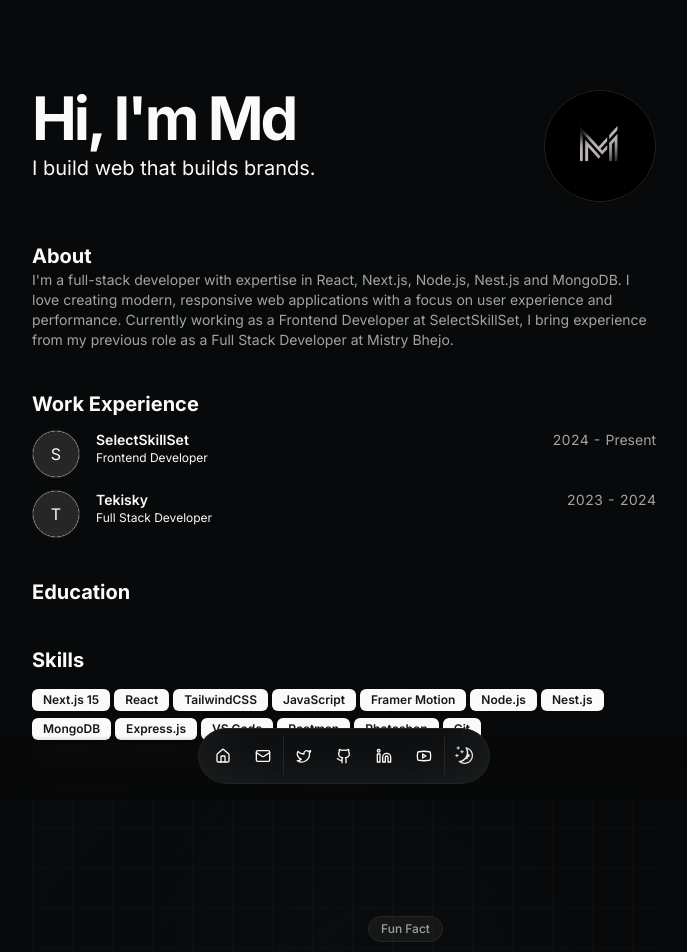
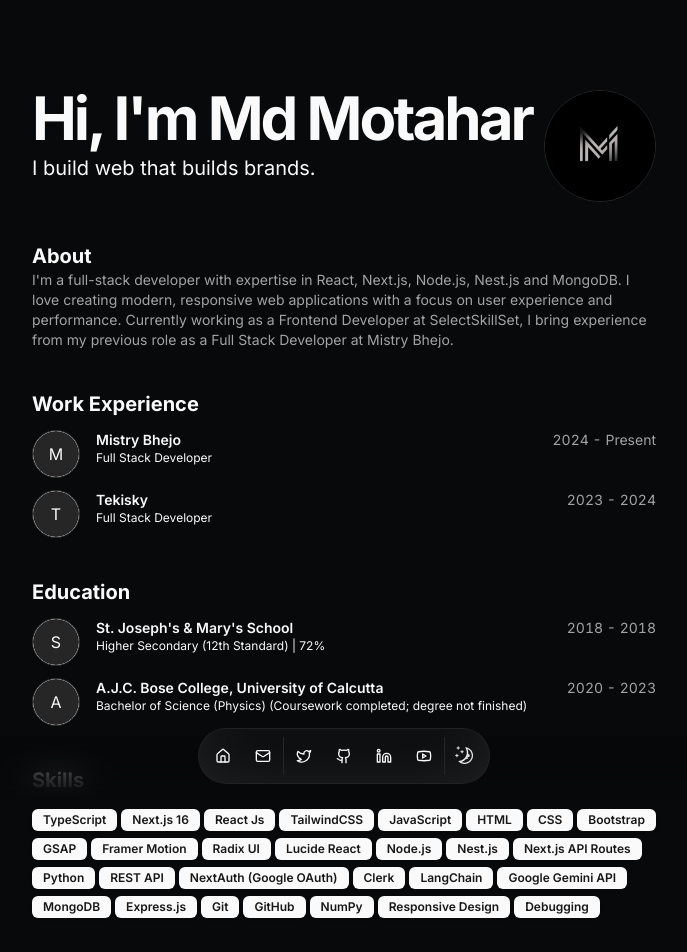
Before and after one commit to MOTAHAR124/Portfolio, a Next.js app: page / in a window 1280 px wide. Shown: the top 952 px of the page, without its empty margins (296-983 px from the left). Built offline with nearby package versions, Linux system fonts and the light colour scheme.

Commit message:
Initial commit

```diff
--- /dev/null
+++ b/src/app/(app)/contact/page.tsx
@@ -0,0 +1,91 @@
+import BlurFade from "@/components/magicui/blur-fade";
+import { getAuthorData } from "@/lib/data";
+import Link from "next/link";
+
+const BLUR_FADE_DELAY = 0.04;
+
+export const dynamic = "force-static";
+export const revalidate = 604800; // 1 week
+
+export default async function ContactPage() {
+  const author = await getAuthorData();
+
+  if (!author) return null;
+
+  const contactItems = [
+    { label: "Name", value: author.name ?? "" },
+    { label: "Location", value: author.location ?? "" },
+    {
+      label: "Email",
+      value: author.social?.email ?? "",
+      href: author.social?.email ? `mailto:${author.social.email}` : "",
+    },
+    {
+      label: "GitHub",
+      value: author.social?.github ?? "",
+      href: author.social?.github ?? "",
+    },
+    {
+      label: "LinkedIn",
+      value: author.social?.linkedin ?? "",
+      href: author.social?.linkedin ?? "",
+    },
+    {
+      label: "Twitter",
+      value: author.social?.twitter ?? "",
+      href: author.social?.twitter ?? "",
+    },
+    {
+      label: "YouTube",
+      value: author.social?.youtube ?? "",
+      href: author.social?.youtube ?? "",
+    },
+  ].filter((item) => item.value);
+
+  return (
+    <main className="flex flex-col min-h-dvh space-y-10">
+      <section className="w-full py-12">
+        <BlurFade delay={BLUR_FADE_DELAY}>
+          <div className="space-y-3 text-center">
+            <div className="inline-block rounded-lg bg-foreground px-3 py-1 text-sm text-background">
+              Contact
+            </div>
+            <h1 className="text-3xl font-bold tracking-tighter sm:text-5xl">
+              Get in Touch
+            </h1>
+            <p className="mx-auto max-w-150 text-muted-foreground md:text-xl/relaxed">
+              All my contact details are listed below. Reach out through email
+              or social links.
+            </p>
+          </div>
+        </BlurFade>
+
+        <div className="mx-auto mt-10 w-full max-w-150 space-y-3">
+          {contactItems.map((item, id) => {
+            const isExternal = Boolean(item.href && /^https?:\/\//.test(item.href));
+
+            return (
+              <BlurFade key={item.label} delay={BLUR_FADE_DELAY * 2 + id * 0.05}>
+                <div className="rounded-xl border bg-card/40 p-4">
+                  <p className="text-sm text-muted-foreground">{item.label}</p>
+                  {item.href ? (
+                    <Link
+                      href={item.href}
+                      target={isExternal ? "_blank" : undefined}
+                      rel={isExternal ? "noopener noreferrer" : undefined}
+                      className="break-all text-base text-blue-500 hover:underline"
+                    >
+                      {item.value}
+                    </Link>
+                  ) : (
+                    <p className="break-all text-base">{item.value}</p>
+                  )}
+                </div>
+              </BlurFade>
+            );
+          })}
+        </div>
+      </section>
+    </main>
+  );
+}
--- a/src/app/(app)/page.tsx
+++ b/src/app/(app)/page.tsx
@@ -31,7 +31,7 @@ export default async function Page() {
   if (!author) return null;
 
   return (
-    <main className="flex flex-col min-h-[100dvh] space-y-10">
+    <main className="flex flex-col min-h-dvh space-y-10">
       <section id="hero">
         <div className="mx-auto w-full max-w-2xl space-y-8">
           <div className="gap-2 flex justify-between">
@@ -40,10 +40,10 @@ export default async function Page() {
                 delay={BLUR_FADE_DELAY}
                 className="text-3xl font-bold tracking-tighter sm:text-5xl xl:text-6xl/none"
                 yOffset={8}
-                text={`Hi, I'm ${author.name?.split(" ")[0] ?? ""}`}
+                text={`Hi, I'm ${author.name ?? ""}`}
               />
               <BlurFadeText
-                className="max-w-[600px] md:text-xl"
+                className="max-w-150 md:text-xl"
                 delay={BLUR_FADE_DELAY}
                 text={portableTextToPlainText(author.description!)}
               />
@@ -146,7 +146,7 @@ export default async function Page() {
               </div>
             </div>
           </BlurFade>
-          <div className="grid grid-cols-1 gap-3 sm:grid-cols-2 max-w-[800px] mx-auto">
+          <div className="grid grid-cols-1 gap-3 sm:grid-cols-2 max-w-200 mx-auto">
             {projects.map((project, id) => {
               const demoLink =
                 project.links?.find((item) => item.type === "demo")?.url ?? "";
@@ -176,16 +176,19 @@ export default async function Page() {
         <div className="grid items-center justify-center gap-4 px-4 text-center md:px-6 w-full py-12">
           <BlurFade delay={BLUR_FADE_DELAY * 16}>
             <div className="space-y-3">
-              <div className="inline-block rounded-lg bg-foreground text-background px-3 py-1 text-sm">
+              <Link
+                href="/contact"
+                className="inline-block rounded-lg bg-foreground text-background px-3 py-1 text-sm"
+              >
                 Contact
-              </div>
+              </Link>
               <h2 className="text-3xl font-bold tracking-tighter sm:text-5xl">
                 Get in Touch
               </h2>
-              <p className="mx-auto max-w-[600px] text-muted-foreground md:text-xl/relaxed lg:text-base/relaxed xl:text-xl/relaxed">
+              <p className="mx-auto max-w-150 text-muted-foreground md:text-xl/relaxed lg:text-base/relaxed xl:text-xl/relaxed">
                 Want to chat? Feel free to{" "}
                 <Link
-                  href={`mailto:${author.social?.email ?? ""}`}
+                  href="/contact"
                   className="text-blue-500 hover:underline"
                 >
                   send me an email
--- a/src/components/navbar.tsx
+++ b/src/components/navbar.tsx
@@ -29,7 +29,7 @@ export default async function Navbar() {
         {[
           { href: "/", icon: HomeIcon, label: "Home" },
           {
-            href: `mailto:${author?.social?.email || ""}`,
+            href: "/contact",
             icon: MailIcon,
             label: "Contact",
           },
--- a/src/constants/portfolio.ts
+++ b/src/constants/portfolio.ts
@@ -105,21 +105,35 @@ export const AUTHOR: Author = {
     },
   ],
   location: "India",
-  // All skills from portfolio-8: Frontend (5) + Backend (3) + Tools (4) = 12 skills
   skills: [
-    "Next.js 15",
-    "React",
+    "TypeScript",
+    "Next.js 16",
+    "React Js",
     "TailwindCSS",
     "JavaScript",
+    "HTML",
+    "CSS",
+    "Bootstrap",
+    "GSAP",
     "Framer Motion",
+    "Radix UI",
+    "Lucide React",
     "Node.js",
     "Nest.js",
+    "Next.js API Routes",
+    "Python",
+    "REST API",
+    "NextAuth (Google OAuth)",
+    "Clerk",
+    "LangChain",
+    "Google Gemini API",
     "MongoDB",
     "Express.js",
-    "VS Code",
-    "Postman",
-    "Photoshop",
     "Git",
+    "GitHub",
+    "NumPy",
+    "Responsive Design",
+    "Debugging",
   ],
   social: {
     github: "https://github.com/MOTAHAR124",
@@ -131,8 +145,8 @@ export const AUTHOR: Author = {
 export const WORK_EXPERIENCE: WorkExperience[] = [
   {
     _id: "work-1",
-    company: "SelectSkillSet",
-    title: "Frontend Developer",
+    company: "Mistry Bhejo",
+    title: "Full Stack Developer",
     location: "Remote",
     startDate: "2024",
     endDate: "Present",
@@ -142,16 +156,7 @@ export const WORK_EXPERIENCE: WorkExperience[] = [
         children: [
           {
             _type: "span",
-            text: "Developing modern, responsive frontend applications with focus on user experience and performance. Working with cutting-edge technologies to build scalable web solutions.",
-          },
-        ],
-      },
-      {
-        _type: "block",
-        children: [
-          {
-            _type: "span",
-            text: "Key responsibilities include building responsive and interactive user interfaces using React and Next.js, implementing modern UI/UX designs with TailwindCSS and Framer Motion, optimizing application performance and ensuring cross-browser compatibility, and collaborating with design and backend teams to deliver high-quality features.",
+            text: "Worked across marketing, web development, and site inspection functions by executing digital marketing initiatives to generate leads and improve brand visibility, maintaining and enhancing the company website with responsive UI, basic SEO, and cross-browser compatibility, and conducting on-site inspections to ensure quality standards, proper execution, and customer satisfaction through effective coordination between clients and service professionals.",
           },
         ],
       },
@@ -188,7 +193,21 @@ export const WORK_EXPERIENCE: WorkExperience[] = [
 ];
 
 export const EDUCATION: Education[] = [
-  // Add your education details here if needed
+  {
+    _id: "education-1",
+    school: "St. Joseph's & Mary's School",
+    degree: "Higher Secondary (12th Standard) | 72%",
+    startDate: "2018",
+    endDate: "2018",
+  },
+  {
+    _id: "education-2",
+    school: "A.J.C. Bose College, University of Calcutta",
+    degree:
+      "Bachelor of Science (Physics) (Coursework completed; degree not finished)",
+    startDate: "2020",
+    endDate: "2023",
+  },
 ];
 
 // Only 4 projects with images from portfolio-8
```
